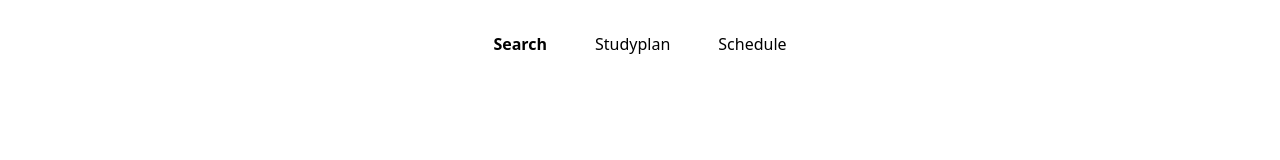
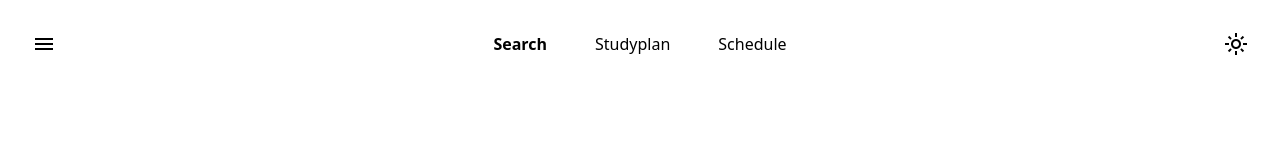
Before and after one commit to srpnt3/slopvauzet, a React (Vite) app in the folder frontend/: page / in a window 1280 px wide. Shown: the top 160 px of the page. Built offline with nearby package versions, Linux system fonts and the light colour scheme.

Commit message:
adjust navbar

```diff
--- a/frontend/src/components/Navbar.css
+++ b/frontend/src/components/Navbar.css
@@ -3,8 +3,9 @@
 	flex-direction: row;
 	justify-content: center;
 	align-items: center;
-	margin: 1rem;
+	padding: 1rem;
 	gap: 1rem;
+	width: 100%;
 }
 
 .navlink {
@@ -15,3 +16,15 @@
 .navlink.active {
 	font-weight: bold;
 }
+
+.navbutton {
+	padding: 1rem;
+}
+
+.navbar .left {
+	margin-right: auto;
+}
+
+.navbar .right {
+	margin-left: auto;
+}
--- a/frontend/src/components/Navbar.tsx
+++ b/frontend/src/components/Navbar.tsx
@@ -1,12 +1,15 @@
 import "./Navbar.css";
 import { type Page } from "../App";
+import Symbol from "./Symbol";
 
 function Navbar({page, setPage}: {page: Page, setPage: (page: Page) => void}) {
   return (
     <nav className="navbar">
-      <button className={`navlink ${page == "search" && "active"}`} onClick={() => setPage("search")}>Search</button>
-      <button className={`navlink ${page == "studyplan" && "active"}`} onClick={() => setPage("studyplan")}>Studyplan</button>
-      <button className={`navlink ${page == "schedule" && "active"}`} onClick={() => setPage("schedule")}>Schedule</button>
+      <button className="navbutton left"><Symbol>menu</Symbol></button>
+      <a className={`navlink ${page == "search" ? "active" : ""}`} onClick={() => setPage("search")}>Search</a>
+      <a className={`navlink ${page == "studyplan" ? "active" : ""}`} onClick={() => setPage("studyplan")}>Studyplan</a>
+      <a className={`navlink ${page == "schedule" ? "active" : ""}`} onClick={() => setPage("schedule")}>Schedule</a>
+      <button className="navbutton right"><Symbol>light_mode</Symbol></button>
     </nav>
   );
 }
--- a/frontend/src/index.css
+++ b/frontend/src/index.css
@@ -15,3 +15,10 @@
 body {
   margin: 0;
 }
+
+button {
+  display: flex;
+  flex-direction: row;
+  align-items: center;
+  justify-content: center;
+}
```
